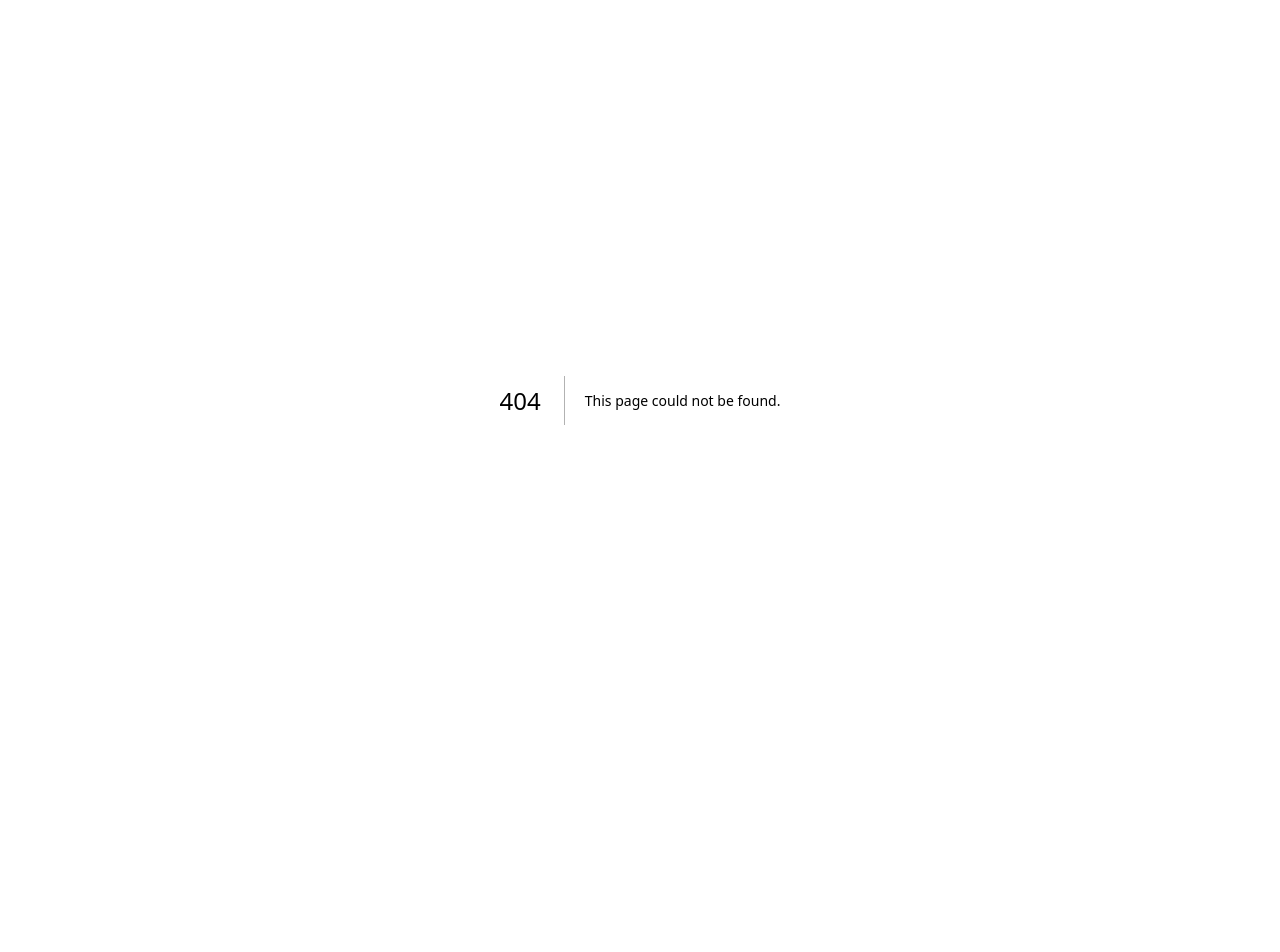
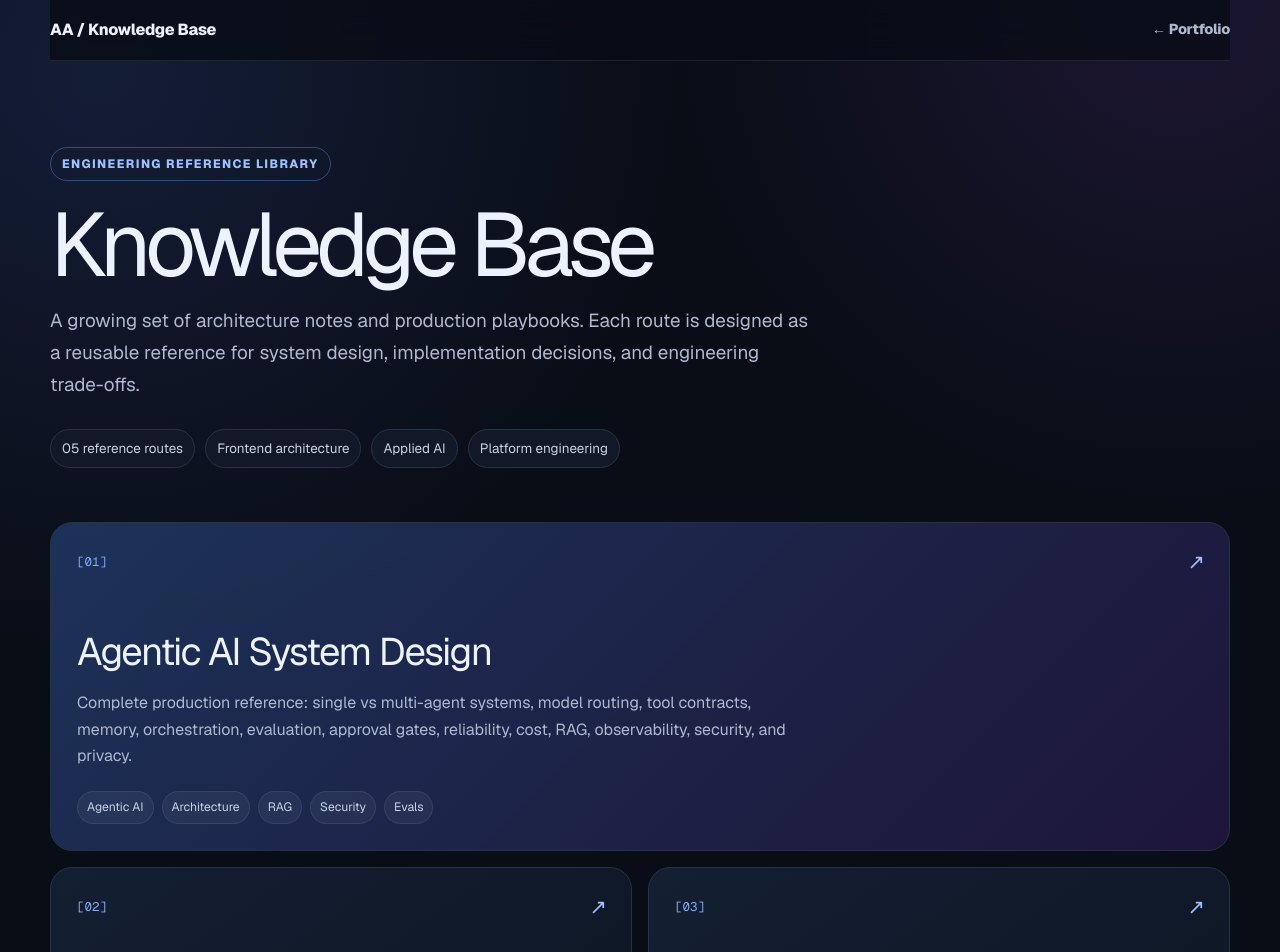
Before and after one commit to iamitesh/amitesh-portfolio, a Next.js app: page /knowledge-base in a window 1280 px wide. Before the commit this address had no page. Shown: the top 952 px of the page. Before the commit the page ends 800 px from the top, so only its background shows below. Built offline with nearby package versions, Linux system fonts and the light colour scheme.

Commit message:
feat: add knowledge base index

```diff
--- /dev/null
+++ b/app/knowledge-base/page.tsx
@@ -0,0 +1,95 @@
+import type { Metadata } from "next";
+import styles from "./knowledge-base.module.css";
+
+const basePath = process.env.NEXT_PUBLIC_BASE_PATH ?? "";
+
+export const metadata: Metadata = {
+  title: "Knowledge Base | Amitesh Anand",
+  description: "Architecture notes, system-design references, and engineering playbooks covering AI agents, React, microfrontends, design systems, RAG, and MCP.",
+};
+
+const topics = [
+  {
+    index: "01",
+    title: "Agentic AI System Design",
+    description: "Complete production reference: single vs multi-agent systems, model routing, tool contracts, memory, orchestration, evaluation, approval gates, reliability, cost, RAG, observability, security, and privacy.",
+    href: "/knowledge-base/agentic-ai-system-design/",
+    tags: ["Agentic AI", "Architecture", "RAG", "Security", "Evals"],
+    featured: true,
+  },
+  {
+    index: "02",
+    title: "React Architecture",
+    description: "A practical decision guide for component boundaries, state ownership, rendering, data fetching, performance, accessibility, and maintainable frontend systems.",
+    href: "/knowledge-base/react-architecture/",
+    tags: ["React", "Frontend", "Performance"],
+  },
+  {
+    index: "03",
+    title: "Microfrontend Architecture",
+    description: "How to split independently delivered frontend domains while keeping contracts, routing, shared dependencies, design systems, and observability under control.",
+    href: "/knowledge-base/microfrontends/",
+    tags: ["Microfrontends", "Next.js", "Platform"],
+  },
+  {
+    index: "04",
+    title: "Enterprise Design Systems",
+    description: "Tokens, component contracts, Web Components, Storybook, accessibility, framework parity, governance, and release strategies for large design-system platforms.",
+    href: "/knowledge-base/design-systems/",
+    tags: ["Design Systems", "Web Components", "Accessibility"],
+  },
+  {
+    index: "05",
+    title: "RAG & MCP Engineering",
+    description: "A systems view of retrieval pipelines and Model Context Protocol: context selection, tool boundaries, permissions, structured outputs, grounding, and evaluation.",
+    href: "/knowledge-base/rag-and-mcp/",
+    tags: ["RAG", "MCP", "Tools", "LLMs"],
+  },
+];
+
+export default function KnowledgeBasePage() {
+  return (
+    <main className={styles.shell}>
+      <div className={styles.wrap}>
+        <header className={styles.topbar}>
+          <a className={styles.brand} href={`${basePath}/`}>AA / Knowledge Base</a>
+          <a className={styles.back} href={`${basePath}/`}>← Portfolio</a>
+        </header>
+
+        <section className={styles.hero}>
+          <span className={styles.eyebrow}>Engineering reference library</span>
+          <h1>Knowledge Base</h1>
+          <p>
+            A growing set of architecture notes and production playbooks. Each route is designed as a reusable reference for system design, implementation decisions, and engineering trade-offs.
+          </p>
+          <div className={styles.stats}>
+            <span className={styles.pill}>05 reference routes</span>
+            <span className={styles.pill}>Frontend architecture</span>
+            <span className={styles.pill}>Applied AI</span>
+            <span className={styles.pill}>Platform engineering</span>
+          </div>
+        </section>
+
+        <section className={styles.grid} aria-label="Knowledge base topics">
+          {topics.map((topic) => (
+            <a
+              key={topic.href}
+              className={`${styles.card} ${topic.featured ? styles.cardFeatured : ""}`}
+              href={`${basePath}${topic.href}`}
+            >
+              <span className={styles.index}>[{topic.index}]</span>
+              <span className={styles.arrow} aria-hidden="true">↗</span>
+              <h2>{topic.title}</h2>
+              <p>{topic.description}</p>
+              <div className={styles.tags}>
+                {topic.tags.map((tag) => <span className={styles.tag} key={tag}>{tag}</span>)}
+              </div>
+            </a>
+          ))}
+        </section>
+
+        <footer className={styles.footer}>Built into the portfolio as static Next.js routes for reliable GitHub Pages deployment.</footer>
+      </div>
+    </main>
+  );
+}
```
